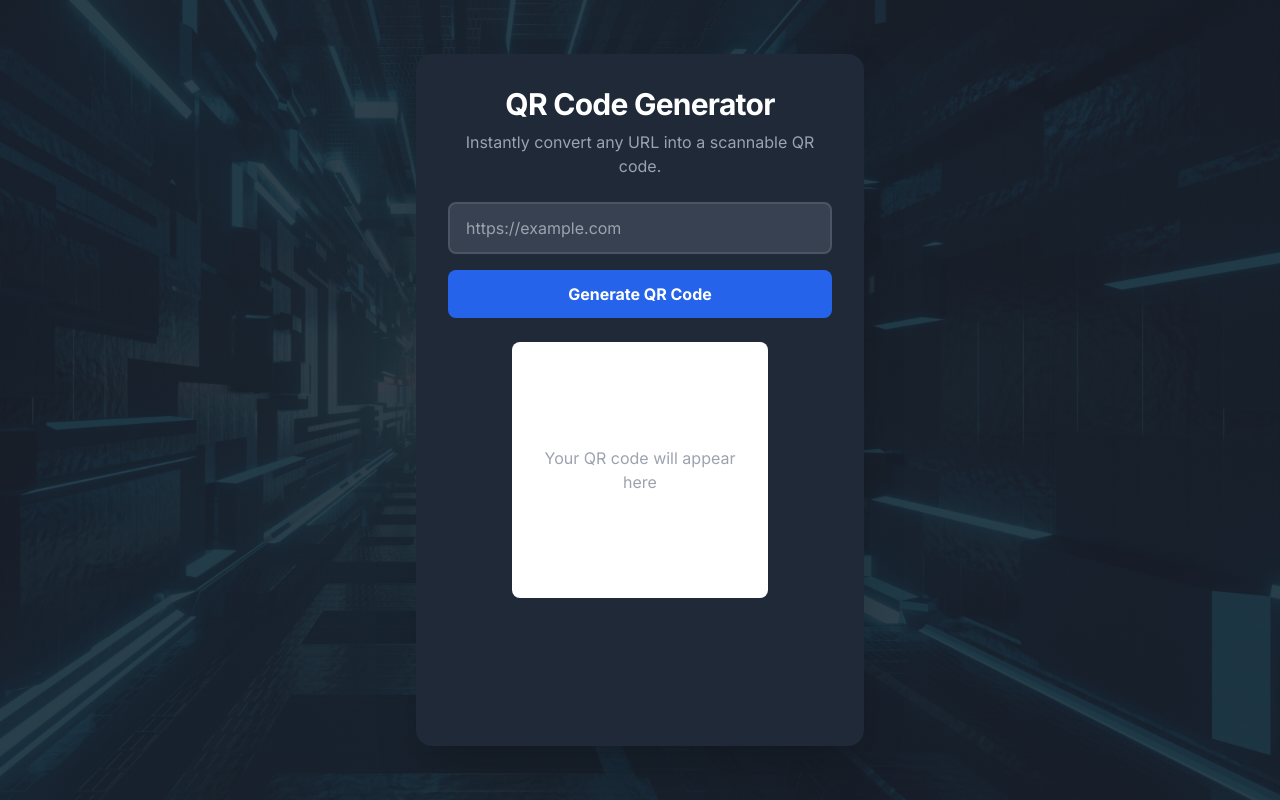
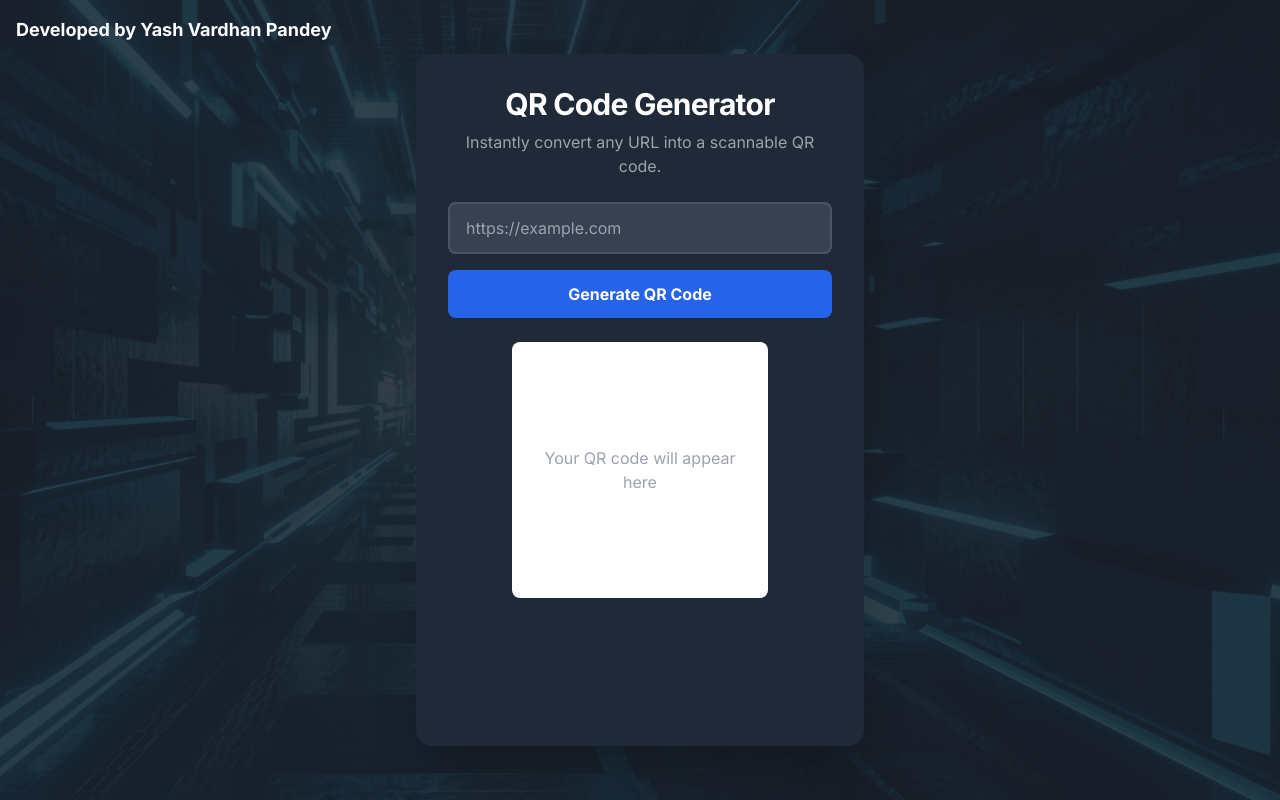
Before and after one commit to pndeyyash-cmd/qr-code-generator, a plain HTML site: page index.html in a window 1280 px wide. Drawn offline with nearby package versions, Linux system fonts and the light colour scheme.

Commit message:
Add developer name to navbar

```diff
--- a/index.html
+++ b/index.html
@@ -32,6 +32,13 @@
     </style>
 </head>
 <body class="min-h-screen flex items-center justify-center p-4">
+
+    <!-- Navigation Bar -->
+    <nav class="absolute top-0 left-0 w-full p-4">
+        <div class="container mx-auto">
+            <p class="text-white text-lg font-semibold">Developed by Yash Vardhan Pandey</p>
+        </div>
+    </nav>
 
     <div class="w-full max-w-md bg-gray-800 rounded-2xl shadow-2xl p-8 space-y-6 text-white transform transition-all hover:scale-105 duration-500">
         <!-- Header Section -->
```
